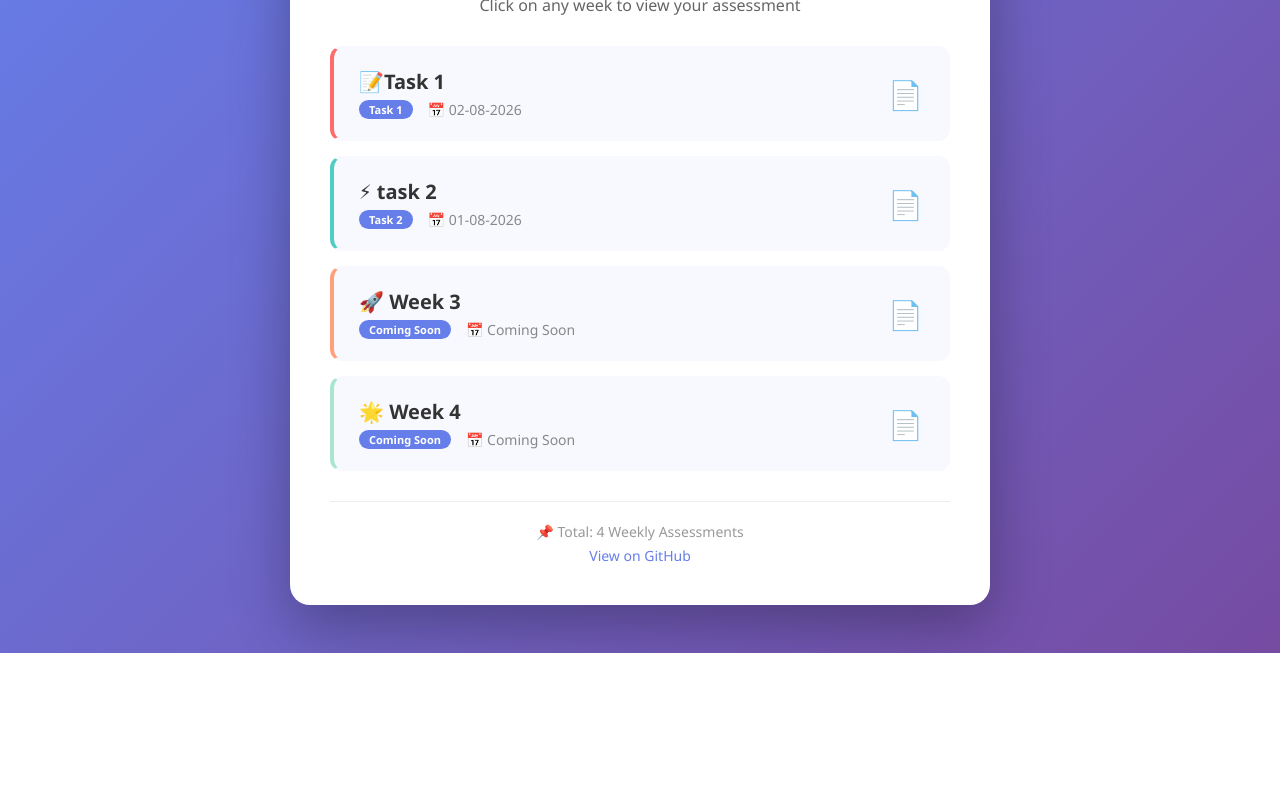
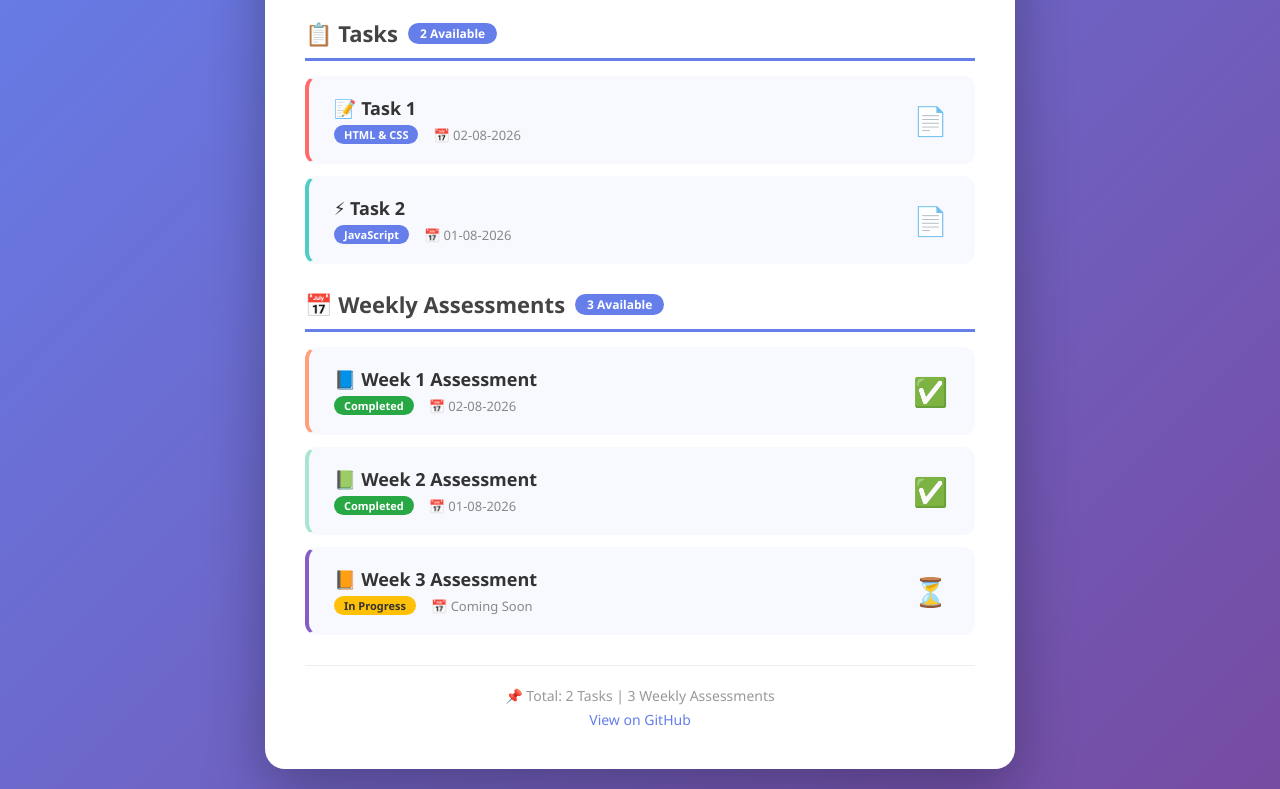
Before and after one commit to PranathiBadana/FS71-LAB, a plain HTML site: page index.html in a window 1280 px wide. Shown: the part 147-936 px from the top of the page. Before the commit the page ends 800 px from the top, so only its background shows below. Drawn offline with Linux system fonts and the light colour scheme.

Commit message:
Added Tasks and Weekly Assessments sections

```diff
--- a/index.html
+++ b/index.html
@@ -25,7 +25,7 @@
             background: white;
             border-radius: 20px;
             padding: 40px;
-            max-width: 700px;
+            max-width: 750px;
             width: 100%;
             box-shadow: 0 20px 60px rgba(0, 0, 0, 0.3);
         }
@@ -44,16 +44,36 @@
             font-size: 16px;
         }
 
+        .section-title {
+            font-size: 22px;
+            font-weight: 700;
+            color: #444;
+            margin: 25px 0 15px 0;
+            padding-bottom: 10px;
+            border-bottom: 3px solid #667eea;
+            display: flex;
+            align-items: center;
+            gap: 10px;
+        }
+
+        .section-title .badge-section {
+            background: #667eea;
+            color: white;
+            font-size: 12px;
+            padding: 2px 12px;
+            border-radius: 20px;
+        }
+
         .week-grid {
             display: grid;
             grid-template-columns: 1fr;
-            gap: 15px;
+            gap: 12px;
         }
 
         .week-card {
             background: #f8f9ff;
             border-radius: 12px;
-            padding: 20px 25px;
+            padding: 18px 25px;
             display: flex;
             justify-content: space-between;
             align-items: center;
@@ -77,7 +97,7 @@
         }
 
         .week-title {
-            font-size: 20px;
+            font-size: 18px;
             font-weight: 700;
             color: #333;
         }
@@ -86,7 +106,7 @@
             display: flex;
             align-items: center;
             gap: 15px;
-            font-size: 14px;
+            font-size: 13px;
             color: #888;
         }
 
@@ -99,20 +119,62 @@
             font-weight: 600;
         }
 
+        .week-meta .badge-green {
+            background: #28a745;
+            color: white;
+            padding: 2px 10px;
+            border-radius: 20px;
+            font-size: 11px;
+            font-weight: 600;
+        }
+
+        .week-meta .badge-orange {
+            background: #ffc107;
+            color: #333;
+            padding: 2px 10px;
+            border-radius: 20px;
+            font-size: 11px;
+            font-weight: 600;
+        }
+
         .week-icon {
             font-size: 28px;
         }
 
-        /* Different colors for each week */
-        .week-card:nth-child(1) { border-left: 4px solid #FF6B6B; }
-        .week-card:nth-child(2) { border-left: 4px solid #4ECDC4; }
-        .week-card:nth-child(3) { border-left: 4px solid #FFA07A; }
-        .week-card:nth-child(4) { border-left: 4px solid #A8E6CF; }
+        /* Different colors for tasks */
+        .task-card:nth-child(1) { border-left: 4px solid #FF6B6B; }
+        .task-card:nth-child(2) { border-left: 4px solid #4ECDC4; }
 
-        .week-card:nth-child(1) .week-icon { color: #FF6B6B; }
-        .week-card:nth-child(2) .week-icon { color: #4ECDC4; }
-        .week-card:nth-child(3) .week-icon { color: #FFA07A; }
-        .week-card:nth-child(4) .week-icon { color: #A8E6CF; }
+        /* Different colors for weekly assessments */
+        .week-card:nth-child(1) { border-left: 4px solid #FFA07A; }
+        .week-card:nth-child(2) { border-left: 4px solid #A8E6CF; }
+        .week-card:nth-child(3) { border-left: 4px solid #845EC2; }
+
+        .task-card:nth-child(1) .week-icon { color: #FF6B6B; }
+        .task-card:nth-child(2) .week-icon { color: #4ECDC4; }
+        .week-card:nth-child(1) .week-icon { color: #FFA07A; }
+        .week-card:nth-child(2) .week-icon { color: #A8E6CF; }
+        .week-card:nth-child(3) .week-icon { color: #845EC2; }
+
+        .task-card {
+            background: #f8f9ff;
+            border-radius: 12px;
+            padding: 18px 25px;
+            display: flex;
+            justify-content: space-between;
+            align-items: center;
+            transition: all 0.3s ease;
+            border: 2px solid transparent;
+            cursor: pointer;
+            text-decoration: none;
+        }
+
+        .task-card:hover {
+            transform: translateX(10px);
+            background: #eef0ff;
+            border-color: #667eea;
+            box-shadow: 0 5px 15px rgba(102, 126, 234, 0.2);
+        }
 
         .footer {
             margin-top: 30px;
@@ -137,7 +199,7 @@
                 padding: 20px;
             }
 
-            .week-card {
+            .week-card, .task-card {
                 flex-direction: column;
                 align-items: flex-start;
                 gap: 10px;
@@ -155,61 +217,87 @@
 </head>
 <body>
     <div class="container">
-        <h1>📚 Full Stack Weekly Assessments</h1>
-        <p class="subtitle">Click on any week to view your assessment</p>
+        <h1>📚 Full Stack Learning</h1>
+        <p class="subtitle">Click on any task or weekly assessment to view</p>
+
+        <!-- Tasks Section -->
+        <div class="section-title">
+            📋 Tasks
+            <span class="badge-section">2 Available</span>
+        </div>
 
         <div class="week-grid">
-            <!-- Week 1 -->
-            <a href="TASKS/task1.html" class="week-card">
+            <!-- Task 1 -->
+            <a href="TASKS/task1.html" class="task-card">
                 <div class="week-info">
-                    <div class="week-title">📝Task 1</div>
+                    <div class="week-title">📝 Task 1</div>
                     <div class="week-meta">
-                        <span class="badge">Task 1</span>
+                        <span class="badge">HTML & CSS</span>
                         <span>📅 02-08-2026</span>
                     </div>
                 </div>
                 <div class="week-icon">📄</div>
             </a>
 
-            <!-- Week 2 -->
-            <a href="TASKS/task2.html" class="week-card">
+            <!-- Task 2 -->
+            <a href="TASKS/task2.html" class="task-card">
                 <div class="week-info">
-                    <div class="week-title">⚡ task 2</div>
+                    <div class="week-title">⚡ Task 2</div>
                     <div class="week-meta">
-                        <span class="badge">Task 2</span>
+                        <span class="badge">JavaScript</span>
                         <span>📅 01-08-2026</span>
-                    </div>
-                </div>
-                <div class="week-icon">📄</div>
-            </a>
-
-            <!-- Week 3 -->
-            <a href="WEEK 3/index.html" class="week-card">
-                <div class="week-info">
-                    <div class="week-title">🚀 Week 3</div>
-                    <div class="week-meta">
-                        <span class="badge">Coming Soon</span>
-                        <span>📅 Coming Soon</span>
-                    </div>
-                </div>
-                <div class="week-icon">📄</div>
-            </a>
-
-            <!-- Week 4 -->
-            <a href="WEEK 4/index.html" class="week-card">
-                <div class="week-info">
-                    <div class="week-title">🌟 Week 4</div>
-                    <div class="week-meta">
-                        <span class="badge">Coming Soon</span>
-                        <span>📅 Coming Soon</span>
                     </div>
                 </div>
                 <div class="week-icon">📄</div>
             </a>
         </div>
 
+        <!-- Weekly Assessments Section -->
+        <div class="section-title">
+            📅 Weekly Assessments
+            <span class="badge-section">3 Available</span>
+        </div>
+
+        <div class="week-grid">
+            <!-- Week 1 -->
+            <a href="WEEK 1/index.html" class="week-card">
+                <div class="week-info">
+                    <div class="week-title">📘 Week 1 Assessment</div>
+                    <div class="week-meta">
+                        <span class="badge-green">Completed</span>
+                        <span>📅 02-08-2026</span>
+                    </div>
+                </div>
+                <div class="week-icon">✅</div>
+            </a>
+
+            <!-- Week 2 -->
+            <a href="WEEK 2/index.html" class="week-card">
+                <div class="week-info">
+                    <div class="week-title">📗 Week 2 Assessment</div>
+                    <div class="week-meta">
+                        <span class="badge-green">Completed</span>
+                        <span>📅 01-08-2026</span>
+                    </div>
+                </div>
+                <div class="week-icon">✅</div>
+            </a>
+
+            <!-- Week 3 -->
+            <a href="WEEK 3/index.html" class="week-card">
+                <div class="week-info">
+                    <div class="week-title">📙 Week 3 Assessment</div>
+                    <div class="week-meta">
+                        <span class="badge-orange">In Progress</span>
+                        <span>📅 Coming Soon</span>
+                    </div>
+                </div>
+                <div class="week-icon">⏳</div>
+            </a>
+        </div>
+
         <div class="footer">
-            <p>📌 Total: 4 Weekly Assessments</p>
+            <p>📌 Total: 2 Tasks | 3 Weekly Assessments</p>
             <p style="margin-top: 5px;">
                 <a href="https://github.com/PranathiBadana/FS71-LAB" target="_blank">View on GitHub</a>
             </p>
```
